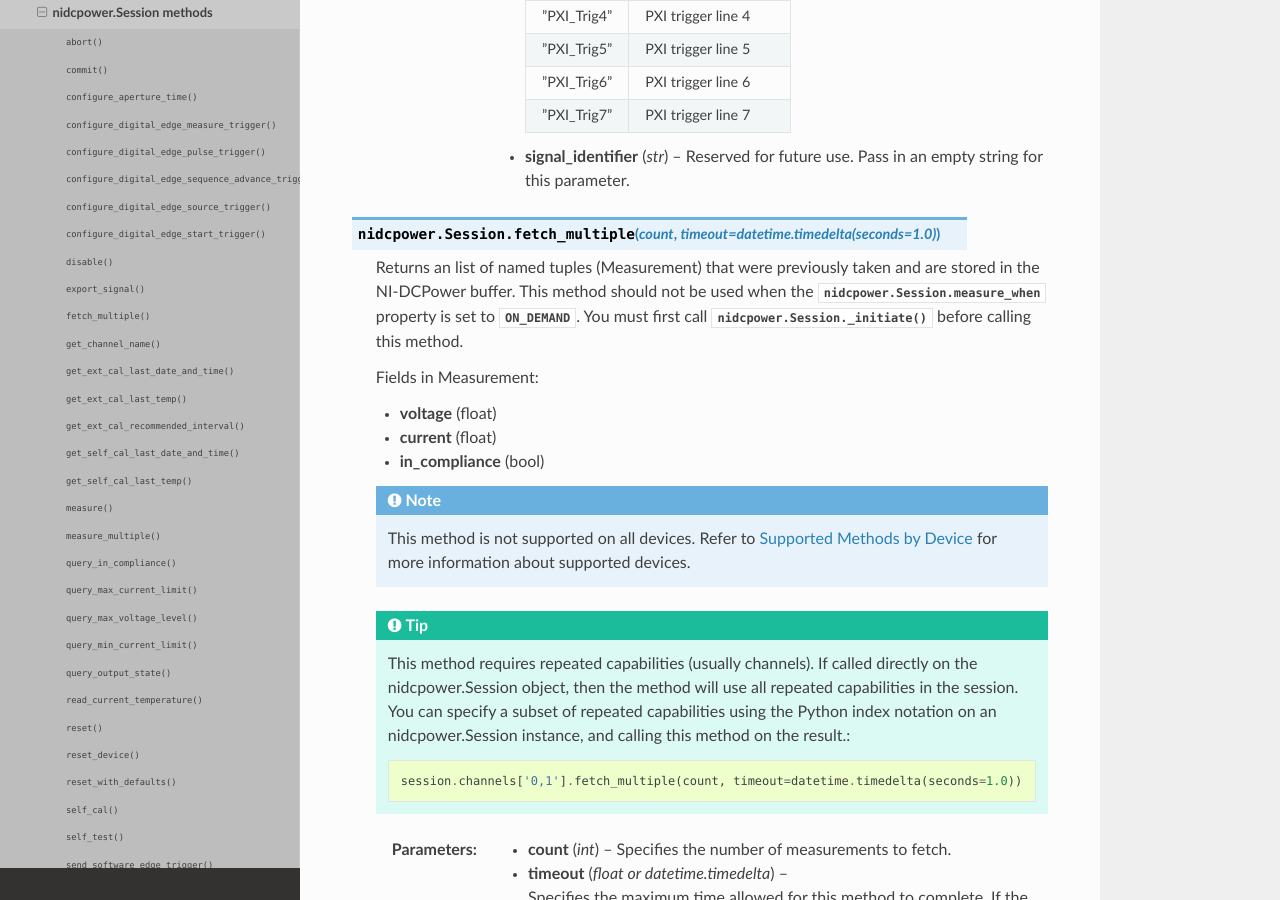
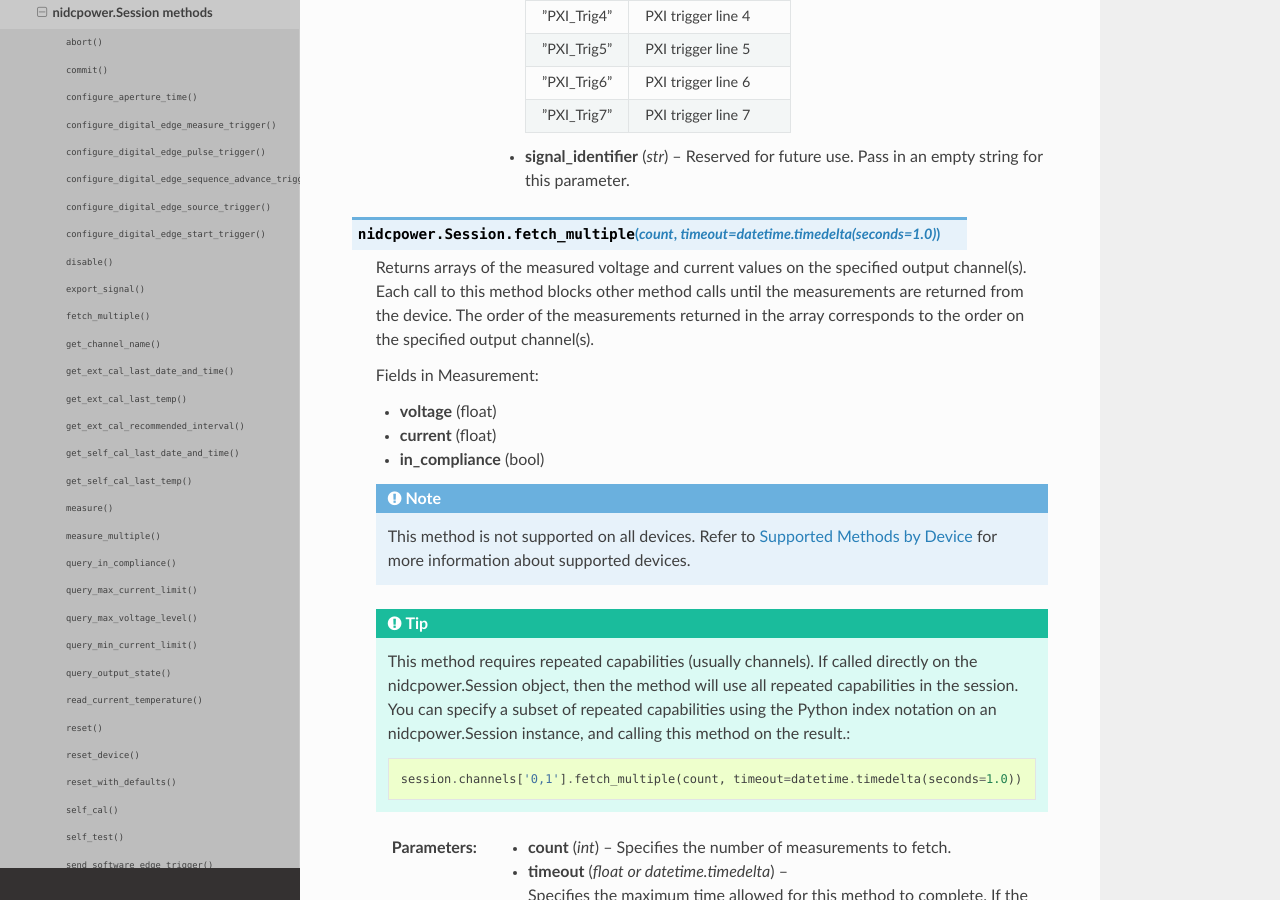
Before and after one commit to ni/nimi-python, a Sphinx documentation site: the page built from docs/nidcpower/functions.rst, in a window 1280 px wide and 900 px high, scrolled down 6632 px. Built offline with Sphinx 7.4.7 and the Read the Docs theme 2.0.0, drawn with Linux system fonts in a browser that asks for light colours.

Commit message:
Update generated files

```diff
--- a/docs/nidcpower/functions.rst
+++ b/docs/nidcpower/functions.rst
@@ -470,11 +470,11 @@ nidcpower.Session methods
 
 .. py:method:: fetch_multiple(count, timeout=datetime.timedelta(seconds=1.0))
 
-    Returns an list of named tuples (Measurement) that were
-    previously taken and are stored in the NI-DCPower buffer. This method
-    should not be used when the :py:data:`nidcpower.Session.measure_when` property is
-    set to :py:data:`~nidcpower.MeasureWhen.ON_DEMAND`. You must first call
-    :py:meth:`nidcpower.Session._initiate` before calling this method.
+    Returns arrays of the measured voltage and current values on the
+    specified output channel(s). Each call to this method blocks other
+    method calls until the measurements are returned from the device. The
+    order of the measurements returned in the array corresponds to the order
+    on the specified output channel(s).
 
     Fields in Measurement:
 
```
Also changed, not shown: 1 other file.
